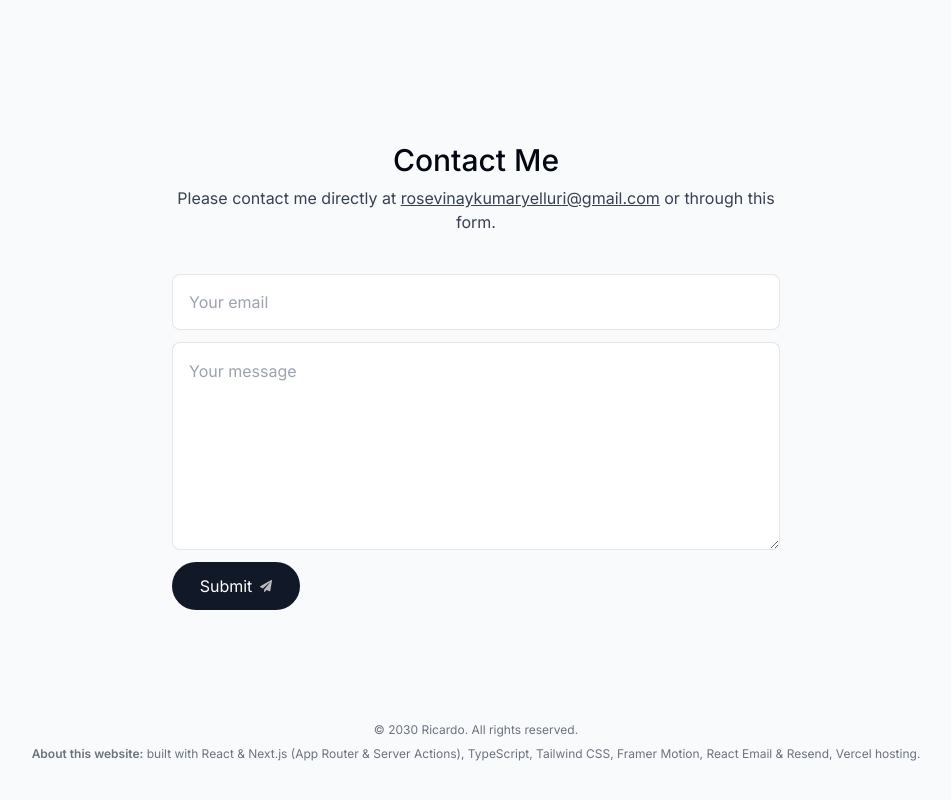
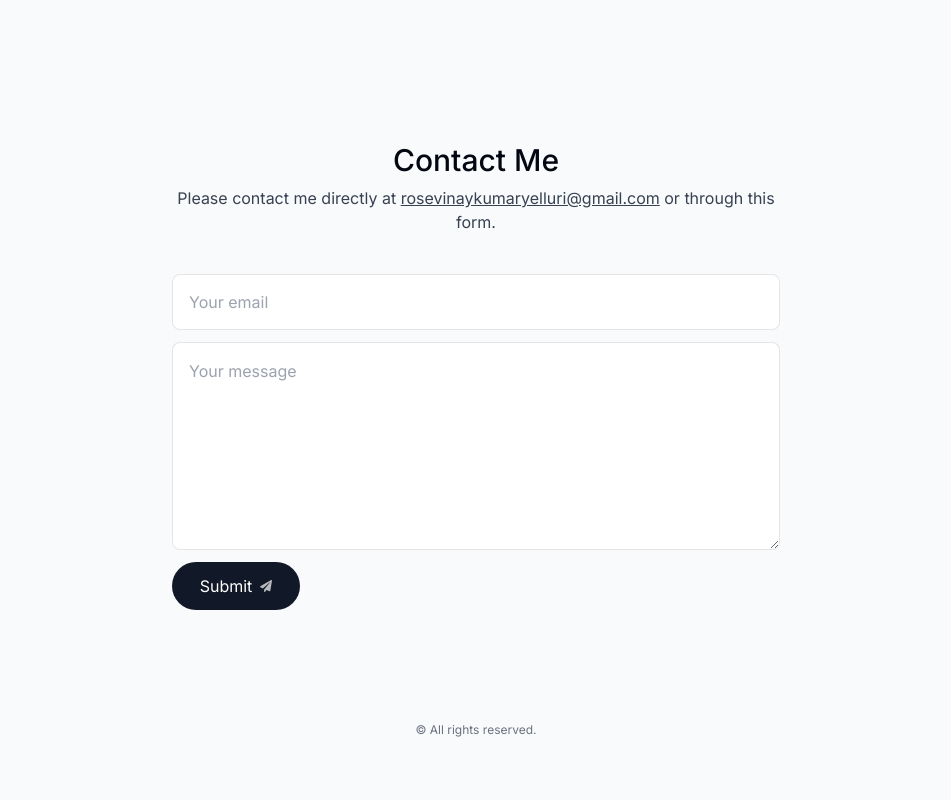
Before and after one commit to rosevinaykumar/protfolio-website, a Next.js app: page / in a window 1280 px wide. Shown: the part 2769-3569 px from the top of the page, without its empty margins (164-1115 px from the left). After the commit the page ends 3547 px from the top, so only its background shows below. Built offline with nearby package versions, Linux system fonts and the light colour scheme; no server answers.

Commit message:
redeploy

```diff
--- a/components/footer.tsx
+++ b/components/footer.tsx
@@ -3,14 +3,7 @@
 export default function Footer() {
   return (
     <footer className="mb-10 px-4 text-center text-gray-500">
-      <small className="mb-2 block text-xs">
-        &copy; 2030 Ricardo. All rights reserved.
-      </small>
-      <p className="text-xs">
-        <span className="font-semibold">About this website:</span> built with
-        React & Next.js (App Router & Server Actions), TypeScript, Tailwind CSS,
-        Framer Motion, React Email & Resend, Vercel hosting.
-      </p>
+      <small className="mb-2 block text-xs">&copy; All rights reserved.</small>
     </footer>
   );
 }
```
